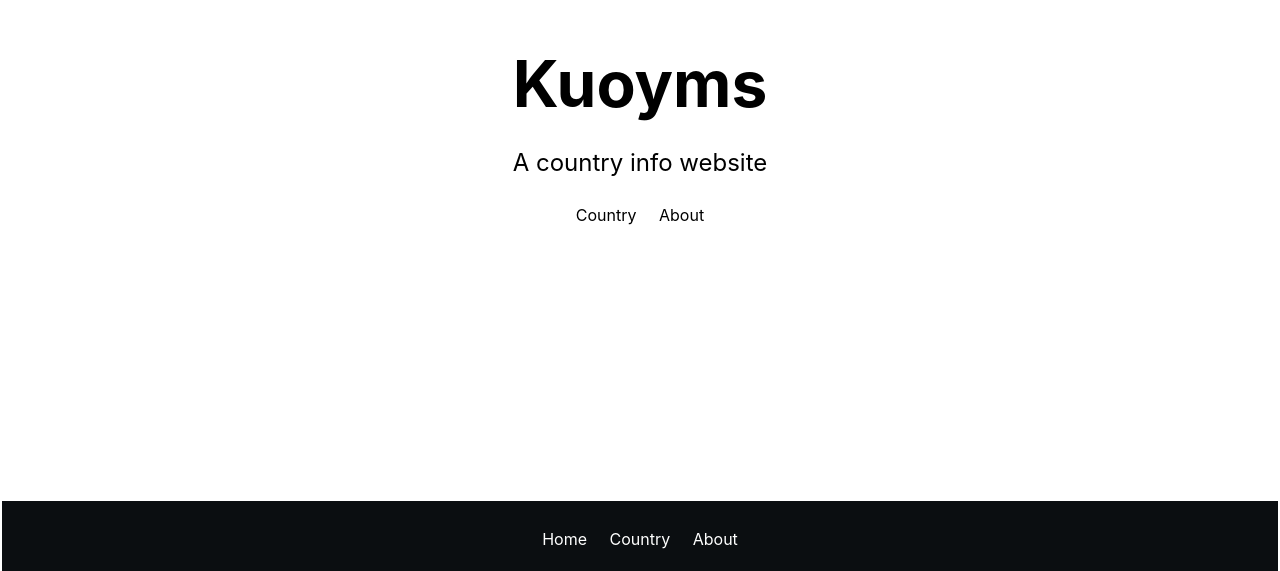
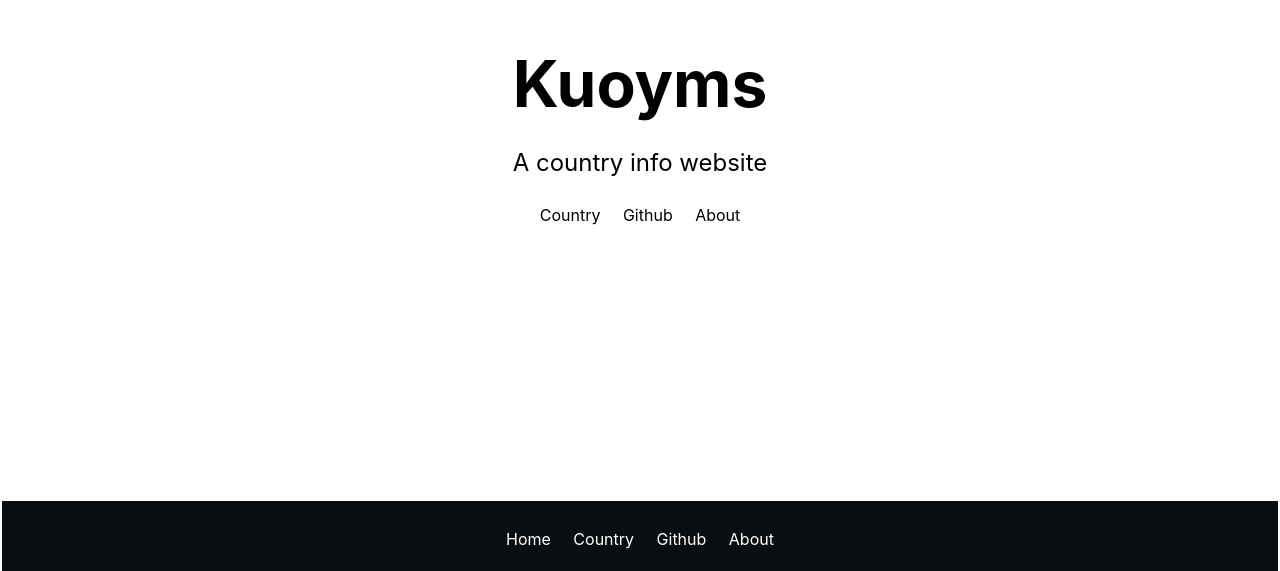
Before and after one commit to MeztliRA/kuoyms, a Next.js app: page / in a window 1280 px wide. Shown: the part 229-800 px from the top of the page. Built offline with nearby package versions, Linux system fonts and the light colour scheme.

Commit message:
Add link to github repo

```diff
--- a/components/Footer.tsx
+++ b/components/Footer.tsx
@@ -12,6 +12,10 @@ export default function Footer() {
             &nbsp;
             &nbsp;
             &nbsp;
+            <a href="https://github.com/MeztliRA/kuoyms">Github</a>
+            &nbsp;
+            &nbsp;
+            &nbsp;
             <Link href="/about">About</Link>
         </footer>
     )
--- a/pages/index.tsx
+++ b/pages/index.tsx
@@ -26,6 +26,10 @@ export default function Home() {
           &nbsp;
           &nbsp;
           &nbsp;
+          <a href="https://github.com/MeztliRA/kuoyms">Github</a>
+          &nbsp;
+          &nbsp;
+          &nbsp;
           <Link href="/about">About</Link>
         </div>
       </main>
```
